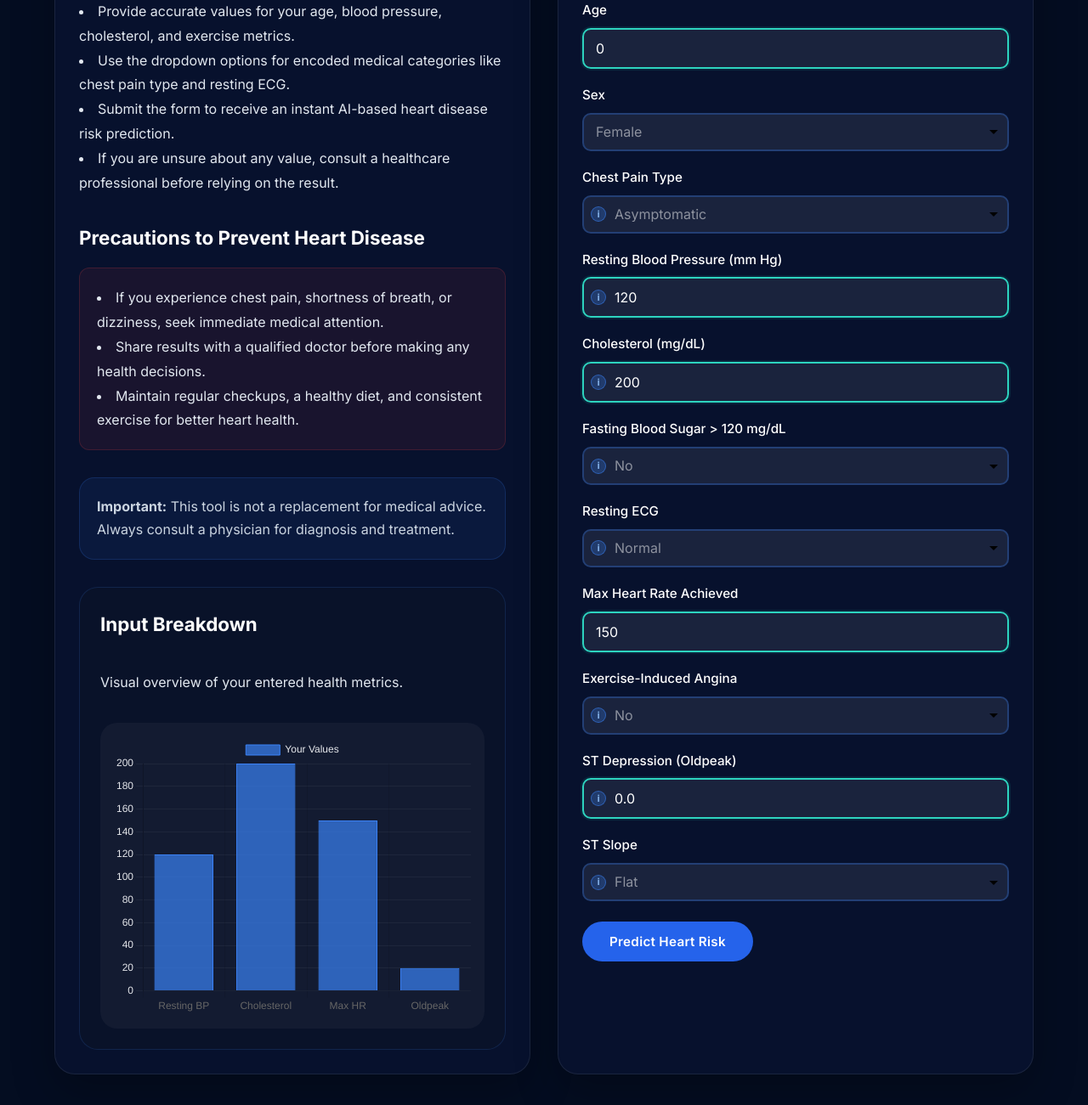
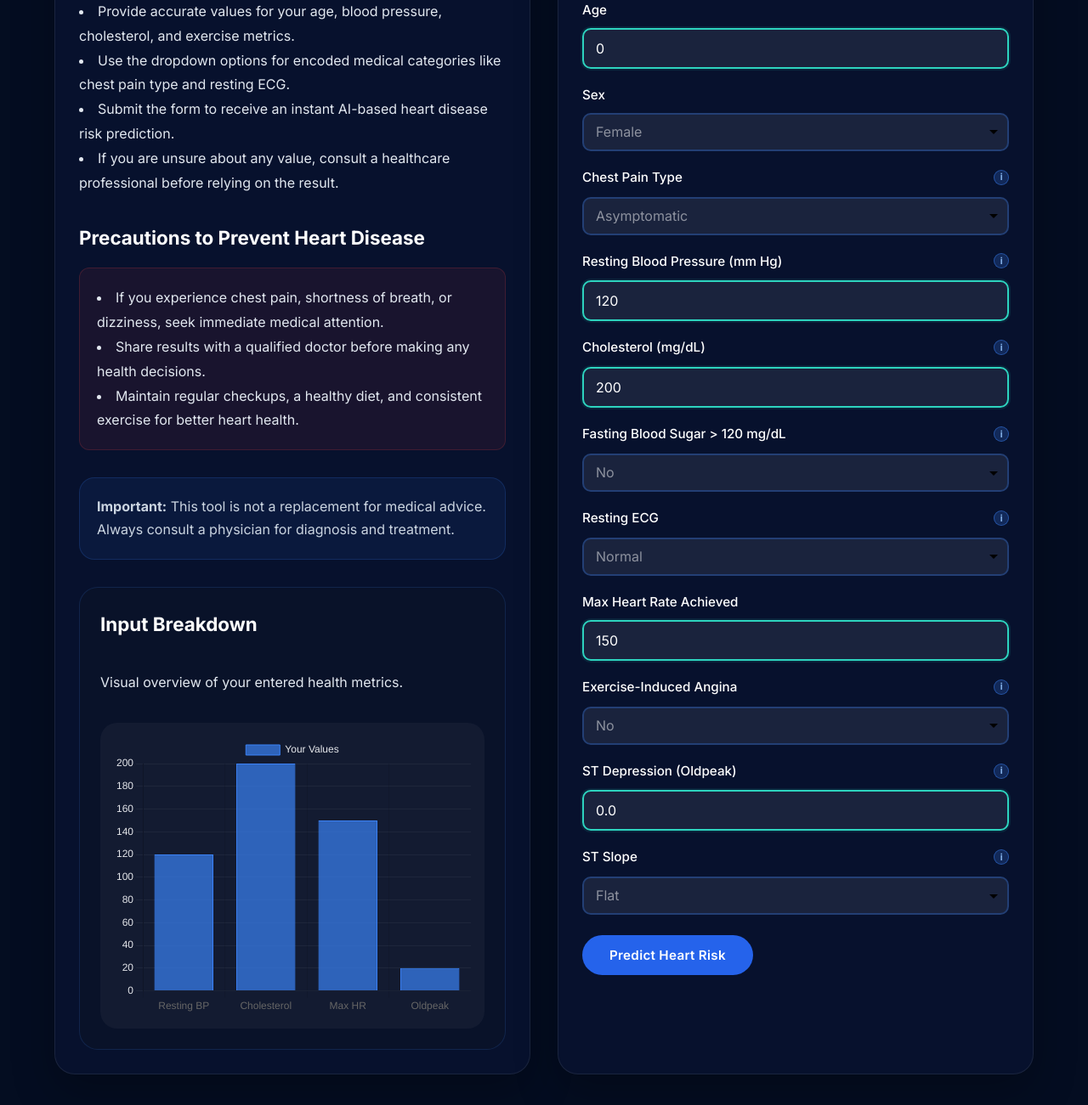
Before and after one commit to balajisunadaraj/medicare-ai, a Flask app: page /predict_heart in a window 1280 px wide. Shown: the part 1032-2333 px from the top of the page at 85% size. Run offline with Flask 3, Linux system fonts and the light colour scheme; parts of the project's set-up code (start-up, migrations or seed data) failed here and were passed over.

Commit message:
info icon and piechart relocated

```diff
--- a/static/css/style.css
+++ b/static/css/style.css
@@ -1648,33 +1648,39 @@ ul {
         form label:nth-child(10) { animation-delay: 1.0s; }
         form label:nth-child(11) { animation-delay: 1.1s; }
 
-/* ===== Input Icon Wrapper — icon pinned inside left of field ===== */
+/* ===== Field Label Row — label left, info icon right, above input ===== */
+.field-label-row {
+    display: flex;
+    align-items: center;
+    justify-content: space-between;
+    width: 100%;
+    margin-bottom: 2px;
+}
+
+.field-label-row span:first-child {
+    font-weight: 500;
+    color: #fff;
+    font-size: 0.95rem;
+}
+
 .input-icon-wrapper {
-    position: relative;
-    display: flex;
-    align-items: center;
+    display: contents; /* dissolve wrapper, children flow normally */
 }
 
 .input-icon-wrapper input,
 .input-icon-wrapper select {
-    padding-left: 36px !important;
     width: 100%;
 }
 
 .info-icon {
-    position: absolute;
-    left: 10px;
-    top: 50%;
-    transform: translateY(-50%);
-    z-index: 5;
     display: inline-flex;
     align-items: center;
     justify-content: center;
     width: 18px;
     height: 18px;
     border-radius: 50%;
-    background: rgba(59, 130, 246, 0.25);
-    border: 1.5px solid rgba(59, 130, 246, 0.55);
+    background: rgba(59, 130, 246, 0.22);
+    border: 1.5px solid rgba(59, 130, 246, 0.5);
     color: #93c5fd;
     font-size: 0.68rem;
     font-weight: 700;
@@ -1685,6 +1691,8 @@ ul {
     user-select: none;
     line-height: 1;
     font-style: normal;
+    position: relative;
+    z-index: 5;
 }
 
 .info-icon:hover,
--- a/templates/predict_heart.html
+++ b/templates/predict_heart.html
@@ -122,83 +122,83 @@
                                 </select>
                             </label>
                             <label>
-                                Chest Pain Type
-                                <div class="input-icon-wrapper">
+                                <div class="field-label-row">
+                                    <span>Chest Pain Type</span>
                                     <span class="info-icon" tabindex="0" data-tip-id="chest_pain" aria-label="Chest Pain Type info">ℹ</span>
+                                </div>
                                 <select name="chest_pain" required>
                                     <option value="0" {% if form.chest_pain == '0' %}selected{% endif %}>Asymptomatic</option>
                                     <option value="1" {% if form.chest_pain == '1' %}selected{% endif %}>Atypical Angina</option>
                                     <option value="2" {% if form.chest_pain == '2' %}selected{% endif %}>Non-anginal Pain</option>
                                     <option value="3" {% if form.chest_pain == '3' %}selected{% endif %}>Typical Angina</option>
                                 </select>
-                                </div>
                             </label>
                             <label>
-                                Resting Blood Pressure (mm Hg)
-                                <div class="input-icon-wrapper">
+                                <div class="field-label-row">
+                                    <span>Resting Blood Pressure (mm Hg)</span>
                                     <span class="info-icon" tabindex="0" data-tip-id="resting_bp" aria-label="Resting BP info">ℹ</span>
+                                </div>
                                 <input type="number" name="resting_bp" value="{{ form.resting_bp }}" min="80" max="240" placeholder="Resting BP" required>
-                                </div>
                             </label>
                             <label>
-                                Cholesterol (mg/dL)
-                                <div class="input-icon-wrapper">
+                                <div class="field-label-row">
+                                    <span>Cholesterol (mg/dL)</span>
                                     <span class="info-icon" tabindex="0" data-tip-id="cholesterol" aria-label="Cholesterol info">ℹ</span>
+                                </div>
                                 <input type="number" name="cholesterol" value="{{ form.cholesterol }}" min="100" max="450" placeholder="Cholesterol level" required>
-                                </div>
                             </label>
                             <label>
-                                Fasting Blood Sugar &gt; 120 mg/dL
-                                <div class="input-icon-wrapper">
+                                <div class="field-label-row">
+                                    <span>Fasting Blood Sugar &gt; 120 mg/dL</span>
                                     <span class="info-icon" tabindex="0" data-tip-id="fasting_bs" aria-label="Fasting Blood Sugar info">ℹ</span>
+                                </div>
                                 <select name="fasting_bs" required>
                                     <option value="0" {% if form.fasting_bs == '0' %}selected{% endif %}>No</option>
                                     <option value="1" {% if form.fasting_bs == '1' %}selected{% endif %}>Yes</option>
                                 </select>
-                                </div>
                             </label>
                             <label>
-                                Resting ECG
-                                <div class="input-icon-wrapper">
+                                <div class="field-label-row">
+                                    <span>Resting ECG</span>
                                     <span class="info-icon" tabindex="0" data-tip-id="resting_ecg" aria-label="Resting ECG info">ℹ</span>
+                                </div>
                                 <select name="resting_ecg" required>
                                     <option value="0" {% if form.resting_ecg == '0' %}selected{% endif %}>Left ventricular hypertrophy</option>
                                     <option value="1" {% if form.resting_ecg == '1' %}selected{% endif %}>Normal</option>
                                     <option value="2" {% if form.resting_ecg == '2' %}selected{% endif %}>ST-T wave abnormality</option>
                                 </select>
-                                </div>
                             </label>
                             <label>
                                 Max Heart Rate Achieved
                                 <input type="number" name="max_hr" value="{{ form.max_hr }}" min="60" max="220" placeholder="Max heart rate" required>
                             </label>
                             <label>
-                                Exercise-Induced Angina
-                                <div class="input-icon-wrapper">
+                                <div class="field-label-row">
+                                    <span>Exercise-Induced Angina</span>
                                     <span class="info-icon" tabindex="0" data-tip-id="exercise_angina" aria-label="Exercise Angina info">ℹ</span>
+                                </div>
                                 <select name="exercise_angina" required>
                                     <option value="0" {% if form.exercise_angina == '0' %}selected{% endif %}>No</option>
                                     <option value="1" {% if form.exercise_angina == '1' %}selected{% endif %}>Yes</option>
                                 </select>
-                                </div>
                             </label>
                             <label>
-                                ST Depression (Oldpeak)
-                                <div class="input-icon-wrapper">
+                                <div class="field-label-row">
+                                    <span>ST Depression (Oldpeak)</span>
                                     <span class="info-icon" tabindex="0" data-tip-id="oldpeak" aria-label="Oldpeak info">ℹ</span>
+                                </div>
                                 <input type="number" step="0.1" name="oldpeak" value="{{ form.oldpeak }}" min="0" max="10" placeholder="ST depression" required>
-                                </div>
                             </label>
                             <label>
-                                ST Slope
-                                <div class="input-icon-wrapper">
+                                <div class="field-label-row">
+                                    <span>ST Slope</span>
                                     <span class="info-icon" tabindex="0" data-tip-id="st_slope" aria-label="ST Slope info">ℹ</span>
+                                </div>
                                 <select name="st_slope" required>
                                     <option value="0" {% if form.st_slope == '0' %}selected{% endif %}>Downsloping</option>
                                     <option value="1" {% if form.st_slope == '1' %}selected{% endif %}>Flat</option>
                                     <option value="2" {% if form.st_slope == '2' %}selected{% endif %}>Upsloping</option>
                                 </select>
-                                </div>
                             </label>
                         </div>
 
```
Also changed, not shown: templates/cancer.html (+3 -12 lines). Lines whose indentation alone changed are shown as unchanged.
